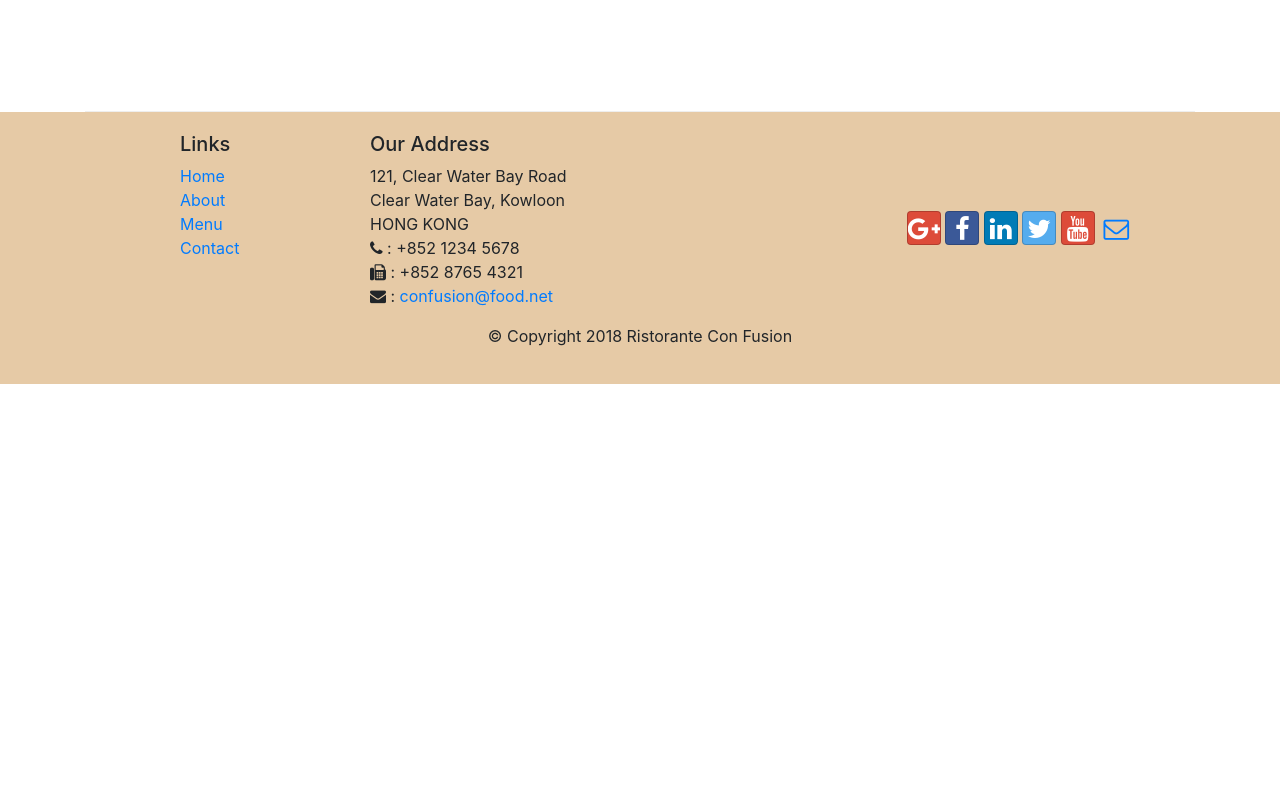
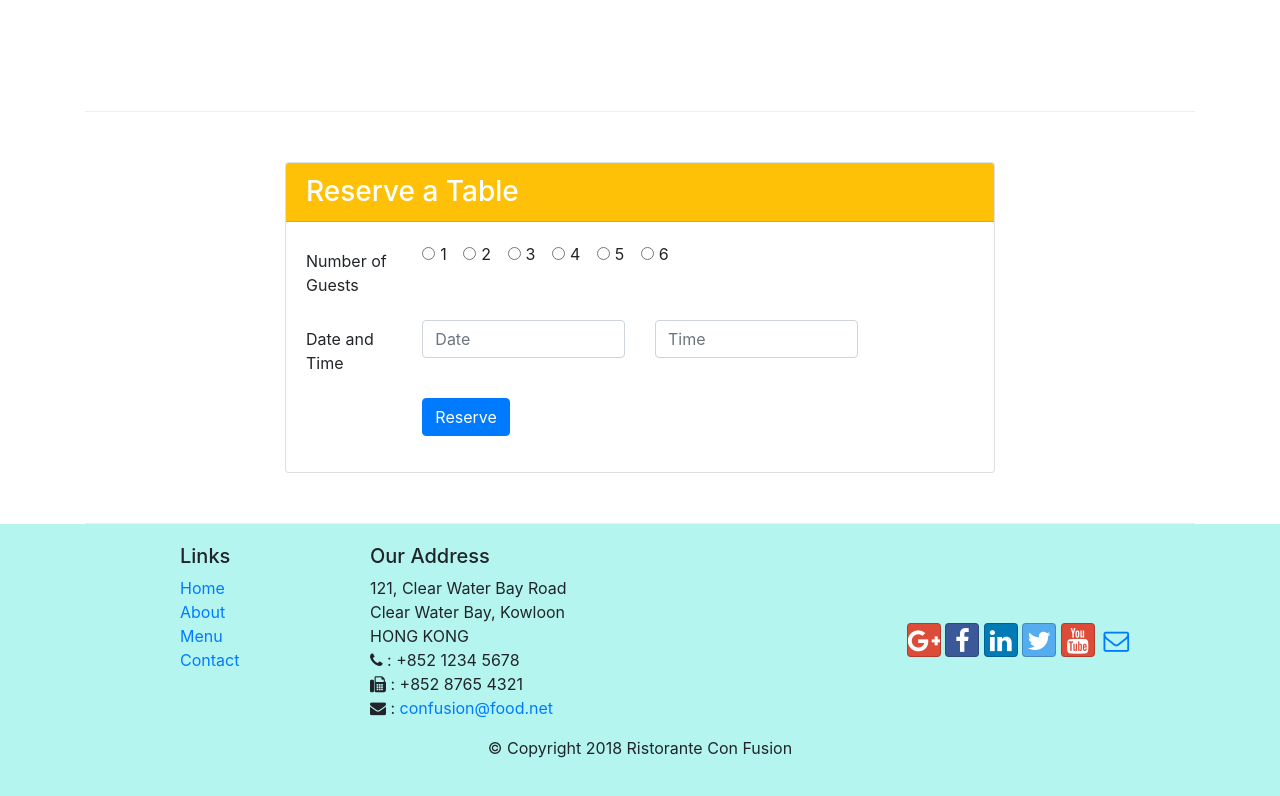
Before and after one commit to Amogha03/Bootstrap-ConFusion, a website: page index.html in a window 1280 px wide. Shown: the part 1372-2168 px from the top of the page. Before the commit the page ends 1756 px from the top, so only its background shows below. Drawn offline with nearby package versions, Linux system fonts and the light colour scheme.

Commit message:
Assignment Two

```diff
--- a/css/styles.css
+++ b/css/styles.css
@@ -11,12 +11,12 @@
 .footer{
     margin: 0px auto;
     padding: 20px 0px 20px 0px;
-    background-color: #e6caa6;
+    background-color:#B4F5F0;
 }
 .jumbotron{
     padding: 70px 30px 70px 30px;
     margin: 0px auto;
-    background-color: burlywood;
+    background-color: rgb(120, 211, 208);
     color: floralwhite;
 }
 .address{
@@ -29,5 +29,5 @@
     z-index: 0;
 }
 .navbar-dark{
-    background-color: #d3a05f;
+    background-color: rgb(46, 46, 46);
 }
--- a/index.html
+++ b/index.html
@@ -41,8 +41,11 @@
                     <h1>Ristorante con Fusion</h1>
                     <p>We take inspiration from the World's best cuisines, and create a unique fusion experience. Our lipsmacking creations will tickle your culinary senses!</p>
                 </div>
-                <div class="col-12 col-sm align-self-center">
+                <div class="col-12 col-sm-3 align-self-center">
                     <img src="img/logo.png" class="img-fluid">
+                </div>
+                <div class="col-12 col-sm-3 align-self-center">
+                    <a href="#reservecard" class="btn btn-sm btn-warning btn-block">Reserve Table</a>
                 </div>
             </div>
         </div>
@@ -73,8 +76,15 @@
                 <h3>This Month's Promotions</h3>
             </div>
             <div class="col col-sm col-md">
-                <h2>Weekend Grand Buffet</h2>
-                <p class="d-none d-sm-block">Featuring mouthwatering combinations with a choice of five different salads, six enticing appetizers, six main entrees and five choicest desserts. Free flowing bubbly and soft drinks. All for just $19.99 per person </p>
+                <div class="media">
+                    <div class="media-body">
+                        <h2 class="mt-0">Weekend Grand Buffet
+                            <span class="badge badge-danger">NEW</span>
+                        </h2>
+                        <p class="d-none d-sm-block">Featuring mouthwatering combinations with a choice of five different salads, six enticing appetizers, six main entrees and five choicest desserts. Free flowing bubbly and soft drinks. All for just $19.99 per person </p>
+                    </div>
+                    <img class="d-flex ml-3 img-thumbnail align-self-center" src="img/buffet.png" alt="buffet">
+                </div>
             </div>
         </div>
 
@@ -89,6 +99,62 @@
                         <h2 class="mt-0">Alberto Somayya</h2>
                         <h4>Executive Chef</h4>
                         <p class="d-none d-sm-block">Award winning three-star Michelin chef with wide International experience having worked closely with whos-who in the culinary world, he specializes in creating mouthwatering Indo-Italian fusion experiences. </p>
+                    </div>
+                </div>
+            </div>
+        </div>
+        <div class="row row-content justify-content-center" id="reservecard">
+            <div class="col-12 col-sm-8">
+                <div class="card">
+                    <h3 class="card-header bg-warning text-white">Reserve a Table</h3>
+                    <div class="card-body">
+                        <form>
+                            <div class="form-group row">
+                                <label class="col-12 col-sm-2 col-form-label" for="radiob">Number of Guests</label>
+                                <div class="col-12 col-sm">
+                                    <div class="form-check form-check-inline">
+                                        <input class="form-check-input" type="radio" name="radiob" id="r1" value="option1">
+                                        <label class="form-check-label" for="r1">1</label>
+                                    </div>
+                                    <div class="form-check form-check-inline">
+                                        <input class="form-check-input" type="radio" name="radiob" id="r2" value="option2">
+                                        <label class="form-check-label" for="r2">2</label>
+                                    </div>
+                                    <div class="form-check form-check-inline">
+                                        <input class="form-check-input" type="radio" name="radiob" id="r3" value="option3">
+                                        <label class="form-check-label" for="r3">3</label>
+                                    </div>
+                                    <div class="form-check form-check-inline">
+                                        <input class="form-check-input" type="radio" name="radiob" id="r4" value="option4">
+                                        <label class="form-check-label" for="r4">4</label>
+                                    </div>
+                                    <div class="form-check form-check-inline">
+                                        <input class="form-check-input" type="radio" name="radiob" id="r5" value="option5">
+                                        <label class="form-check-label" for="r5">5</label>
+                                    </div>
+                                    <div class="form-check form-check-inline">
+                                        <input class="form-check-input" type="radio" name="radiob" id="r6" value="option6">
+                                        <label class="form-check-label" for="r6">6</label>
+                                    </div>
+                                </div>
+                            </div>
+                            <div class="form-group row">
+                                <label class="col-12 col-sm-2 col-form-label" for="radiob">Date and Time</label>
+                                <div class="col-12 col-sm-4">
+                                    <input type="text" class="form-control" id="date" name="date" placeholder="Date">
+                                </div>
+                                <div class="col-12 col-sm-4">
+                                    <input type="text" class="form-control" id="time" name="time" placeholder="Time">
+                                </div>
+                            </div>
+                            <div class="form-group row">
+                                <div class="offset-sm-2 col-sm-10">
+                                    <button type="submit" class="btn btn-primary">
+                                    Reserve
+                                    </button>
+                                </div>
+                            </div>
+                        </form>
                     </div>
                 </div>
             </div>
```
